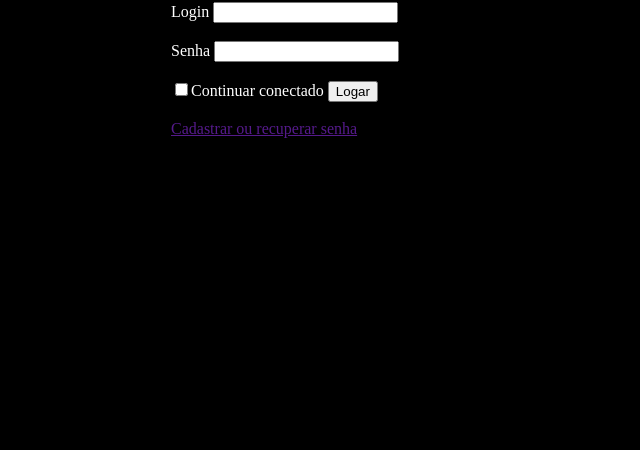
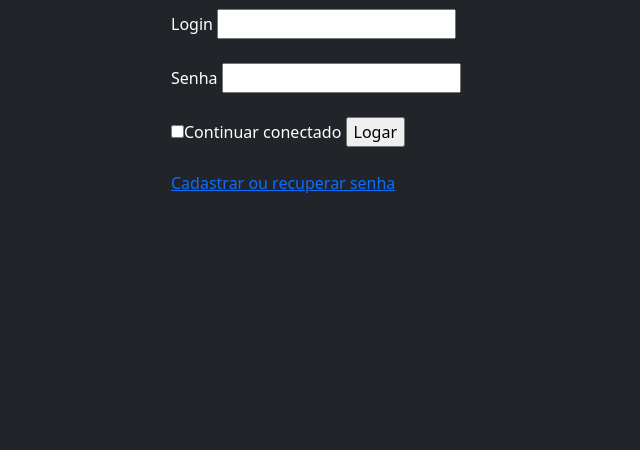
Before and after one commit to CleitsonLima/ambientacaoWindowsForms, a plain HTML site: page web/index.html in a window 1280 px wide. Shown: the part 350-800 px from the top of the page, without its empty margins (319-959 px from the left). Drawn offline with nearby package versions, Linux system fonts and the light colour scheme.

Commit message:
usando bootstrap

```diff
--- a/web/index.html
+++ b/web/index.html
@@ -5,14 +5,20 @@
 	<meta charset="UTF-8">
 	<meta http-equiv="X-UA-Compatible" content="IE=edge">
 	<meta name="viewport" content="width=device-width, initial-scale=1.0">
+	<!-- <link rel="stylesheet" href="style.css"> -->
+	<link href="https://cdn.jsdelivr.net/npm/bootstrap@5.2.0/dist/css/bootstrap.min.css" rel="stylesheet"
+		integrity="sha384-gH2yIJqKdNHPEq0n4Mqa/HGKIhSkIHeL5AyhkYV8i59U5AR6csBvApHHNl/vI1Bx" crossorigin="anonymous">
+	<script src="https://cdn.jsdelivr.net/npm/bootstrap@5.2.0/dist/js/bootstrap.bundle.min.js"
+		integrity="sha384-A3rJD856KowSb7dwlZdYEkO39Gagi7vIsF0jrRAoQmDKKtQBHUuLZ9AsSv4jD4Xa" crossorigin="anonymous">
+		</script>
 	<title>Lista do SOE</title>
-	<link rel="stylesheet" href="style.css">
 
 </head>
 
-<body>
-	<div class="corpo">
-		<div class="box">
+<body class="p-3 mb-2 bg-dark text-white">
+	<div class="container-fluid">
+		<div class="d-flex justify-content-center">
+			<div class="position-absolute top-50 start-50 translate-middle">
 				<form method="post" action="sucesso.html" onsubmit="return validar()">
 					<img src="img/Logo-XP-Educacao-Branca.png" width="300" height="80"><br><br>
 					Login <input type="text" name="login" id="login"><br><br>
@@ -21,6 +27,7 @@
 					<input type="submit" value="Logar"><br><br>
 					<a href="">Cadastrar ou recuperar senha</a>
 				</form>
+			</div>
 			<script src="validar.js"></script>
 		</div>
 	</div>
--- a/web/style.css
+++ b/web/style.css
@@ -1,7 +1,9 @@
+
 body {
     margin: 0px;
     color: white;
     background-color: black;
+
 }
 
 .corpo {
```
Lines whose indentation alone changed are shown as unchanged.
